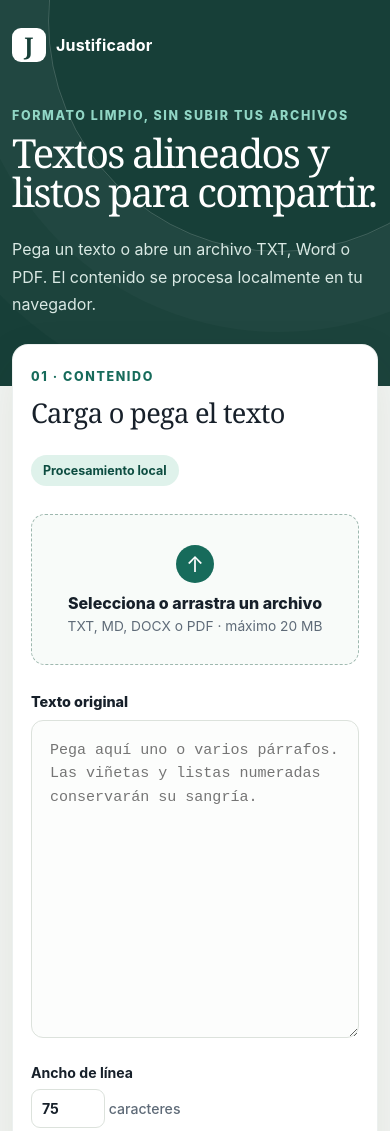
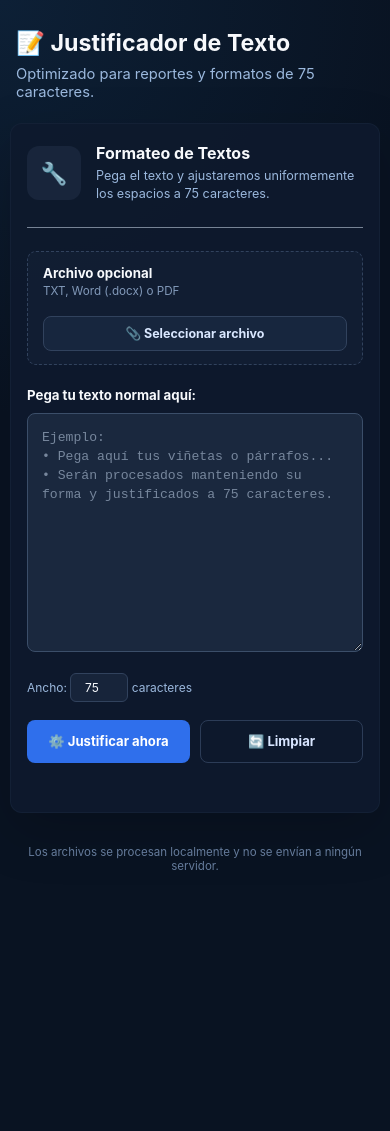
Before and after one commit to chachanito/justificador_git, a website with bundled scripts: page index.html in a window 390 px wide. Shown: the top 1131 px of the page. After the commit the page ends 901 px from the top, so only its background shows below. Built offline with nearby package versions, Linux system fonts and the light colour scheme.

Commit message:
Simplifica la interfaz con estilo oscuro

```diff
--- a/assets/css/styles.css
+++ b/assets/css/styles.css
@@ -1,107 +1,88 @@
 :root {
-    --ink: #17202a;
-    --muted: #5f6b78;
-    --paper: #ffffff;
-    --canvas: #f3f5f2;
-    --line: #dce2dc;
-    --accent: #176b5b;
-    --accent-dark: #0d4d41;
-    --accent-soft: #dff2eb;
-    --gold: #d89b3c;
-    --danger: #a33a35;
-    --shadow: 0 18px 50px rgba(28, 50, 42, .09);
+    --background: #091322;
+    --panel: #0e192d;
+    --border: #31425d;
+    --text: #f7f9fc;
+    --muted: #9bb8dd;
+    --blue: #2f6fec;
+    --blue-hover: #245ed1;
+    --success: #55d6a5;
+    --danger: #ff8b8b;
     font-family: Inter, ui-sans-serif, system-ui, -apple-system, BlinkMacSystemFont, "Segoe UI", sans-serif;
-    color: var(--ink);
-    background: var(--canvas);
+    color: var(--text);
+    background: var(--background);
 }
 
 * { box-sizing: border-box; }
-html { scroll-behavior: smooth; }
-body { margin: 0; min-width: 320px; background: var(--canvas); }
+html { color-scheme: dark; }
+body { min-width: 320px; min-height: 100vh; margin: 0; background: radial-gradient(circle at 0 0, #0d2036 0, var(--background) 42%); }
 button, input, textarea { font: inherit; }
-button { cursor: pointer; }
-button:disabled { cursor: not-allowed; opacity: .5; }
+button, .file-button { cursor: pointer; }
+button:disabled { cursor: not-allowed; opacity: .45; }
 
-.shell { width: min(1120px, calc(100% - 40px)); margin-inline: auto; }
-.hero { position: relative; overflow: hidden; color: #fff; background: #173f38; }
-.hero::after {
-    content: "";
-    position: absolute;
-    width: 460px;
-    height: 460px;
-    right: -120px;
-    top: -210px;
-    border: 1px solid rgba(255,255,255,.18);
-    border-radius: 50%;
-    box-shadow: 0 0 0 80px rgba(255,255,255,.025), 0 0 0 160px rgba(255,255,255,.018);
-}
-.hero__content { position: relative; z-index: 1; padding: 28px 0 80px; }
-.brand { display: inline-flex; align-items: center; gap: 10px; color: #fff; text-decoration: none; font-weight: 750; letter-spacing: .01em; }
-.brand__mark { display: grid; place-items: center; width: 34px; height: 34px; color: #173f38; background: #fff; border-radius: 9px; font-family: Georgia, serif; font-size: 23px; }
-.hero__copy { max-width: 760px; margin-top: 64px; }
-.eyebrow, .step { margin: 0 0 10px; color: #91d6c5; font-size: .78rem; font-weight: 800; letter-spacing: .13em; text-transform: uppercase; }
-h1 { max-width: 720px; margin: 0; font-family: Georgia, "Times New Roman", serif; font-size: clamp(2.5rem, 7vw, 5.4rem); font-weight: 500; line-height: .98; letter-spacing: -.045em; }
-.hero__lead { max-width: 660px; margin: 25px 0 0; color: #d9e9e4; font-size: clamp(1rem, 2vw, 1.2rem); line-height: 1.7; }
+.page-header { padding: 48px 22px 28px; }
+.page-header h1 { margin: 0; font-size: clamp(1.45rem, 3vw, 2rem); line-height: 1.2; }
+.page-header p { margin: 7px 0 0; color: var(--muted); font-size: .92rem; }
 
-.workspace { position: relative; z-index: 2; display: grid; gap: 24px; margin-top: -42px; padding-bottom: 64px; }
-.panel { padding: clamp(24px, 5vw, 48px); background: var(--paper); border: 1px solid rgba(23, 63, 56, .08); border-radius: 20px; box-shadow: var(--shadow); }
-.panel--result { box-shadow: none; }
-.panel__heading { display: flex; align-items: flex-start; justify-content: space-between; gap: 24px; margin-bottom: 28px; }
-.panel h2 { margin: 0; font-family: Georgia, "Times New Roman", serif; font-size: clamp(1.7rem, 3vw, 2.35rem); font-weight: 500; letter-spacing: -.025em; }
-.step { color: var(--accent); }
-.privacy-pill { flex: none; padding: 8px 12px; color: var(--accent-dark); background: var(--accent-soft); border-radius: 99px; font-size: .78rem; font-weight: 750; }
+.container { width: min(720px, calc(100% - 30px)); margin: 0 auto; padding-bottom: 28px; }
+.card { padding: 27px; background: rgba(14, 25, 45, .96); border: 1px solid rgba(49, 66, 93, .18); border-radius: 12px; box-shadow: 0 18px 55px rgba(0, 0, 0, .18); }
+.card + .card { margin-top: 20px; }
+.card-header { display: flex; align-items: center; gap: 15px; }
+.tool-icon { display: grid; flex: 0 0 54px; place-items: center; width: 54px; height: 54px; background: #18253b; border-radius: 12px; font-size: 1.35rem; }
+.card h2 { margin: 0; font-size: 1rem; }
+.card-header p, .result-heading p { margin: 4px 0 0; color: var(--muted); font-size: .79rem; line-height: 1.45; }
+.divider { height: 1px; margin: 23px 0; background: #9aa7b8; opacity: .75; }
 
-.drop-zone { display: grid; place-items: center; gap: 5px; padding: 30px 20px; border: 1.5px dashed #9eb8af; border-radius: 14px; background: #f8fbf9; text-align: center; transition: .2s ease; }
-.drop-zone:hover, .drop-zone:focus, .drop-zone.is-dragging { outline: none; border-color: var(--accent); background: var(--accent-soft); transform: translateY(-1px); }
-.drop-zone__icon { display: grid; place-items: center; width: 38px; height: 38px; margin-bottom: 5px; color: #fff; background: var(--accent); border-radius: 50%; font-size: 1.35rem; }
-.drop-zone__title { font-weight: 800; }
-.drop-zone__hint { color: var(--muted); font-size: .86rem; }
-.file-info { align-items: center; justify-content: space-between; gap: 20px; margin-top: 10px; padding: 11px 14px; background: #f2f7f4; border-radius: 10px; color: var(--muted); font-size: .88rem; }
+.file-row { display: flex; align-items: center; justify-content: space-between; gap: 18px; padding: 13px 15px; background: rgba(23, 36, 58, .55); border: 1px dashed var(--border); border-radius: 9px; }
+.file-row strong, .file-row span { display: block; }
+.file-row strong { font-size: .83rem; }
+.file-row span { margin-top: 3px; color: #8299b9; font-size: .73rem; }
+.file-button { flex: none; padding: 9px 12px; color: #d9e7ff; background: #17263e; border: 1px solid var(--border); border-radius: 8px; font-size: .78rem; font-weight: 700; transition: border-color .15s ease, background .15s ease; }
+.file-button:hover, .file-button:focus, .file-button.is-dragging { outline: none; background: #1c3151; border-color: #6091e9; }
+.file-info { align-items: center; justify-content: space-between; gap: 12px; margin-top: 8px; padding: 8px 12px; color: var(--muted); background: #142138; border-radius: 7px; font-size: .75rem; }
 .file-info:not([hidden]) { display: flex; }
-.link-button { padding: 0; color: var(--accent); background: none; border: 0; font-weight: 750; }
-.field-label { display: block; margin: 28px 0 10px; font-size: .9rem; font-weight: 800; }
-textarea { width: 100%; min-height: 280px; resize: vertical; padding: 18px; color: var(--ink); background: #fcfdfc; border: 1px solid var(--line); border-radius: 12px; font-family: "Courier New", monospace; font-size: .94rem; line-height: 1.55; }
-textarea:focus, input:focus { outline: 3px solid rgba(23, 107, 91, .15); border-color: var(--accent); }
+.file-info button { padding: 0; color: #81adff; background: none; border: 0; font-weight: 700; }
 
-.settings-row { display: flex; align-items: flex-end; justify-content: space-between; gap: 24px; margin-top: 22px; }
-.width-control { display: grid; gap: 8px; font-size: .88rem; font-weight: 750; }
-.width-control__input { color: var(--muted); font-weight: 500; }
-.width-control input { width: 74px; padding: 10px; color: var(--ink); background: #fff; border: 1px solid var(--line); border-radius: 9px; font-weight: 750; }
-.actions, .export-bar { display: flex; flex-wrap: wrap; gap: 10px; }
-.button { min-height: 44px; padding: 10px 17px; border: 1px solid transparent; border-radius: 10px; font-weight: 800; transition: transform .15s ease, background .15s ease, border-color .15s ease; }
+.field-label { display: block; margin: 22px 0 10px; font-size: .83rem; font-weight: 750; }
+textarea { width: 100%; min-height: 225px; padding: 14px; resize: vertical; color: #edf4ff; background: #1a283e; border: 1px solid #3b4e69; border-radius: 8px; font-family: "Courier New", Consolas, monospace; font-size: .82rem; line-height: 1.45; }
+textarea::placeholder { color: #77879d; }
+textarea:focus, input:focus { outline: 2px solid rgba(47, 111, 236, .32); border-color: #5d91ef; }
+
+.controls { display: flex; flex-direction: column; gap: 18px; margin-top: 17px; }
+.width-control { align-self: flex-end; color: var(--muted); font-size: .75rem; }
+.width-control input { width: 58px; padding: 6px 7px; color: var(--text); background: #17243a; border: 1px solid var(--border); border-radius: 6px; text-align: center; }
+.actions, .export-actions { display: flex; flex-wrap: wrap; gap: 10px; }
+.button { min-height: 43px; padding: 10px 18px; border: 1px solid transparent; border-radius: 8px; font-size: .82rem; font-weight: 750; transition: background .15s ease, border-color .15s ease, transform .15s ease; }
 .button:not(:disabled):hover { transform: translateY(-1px); }
-.button--primary { color: #fff; background: var(--accent); }
-.button--primary:hover { background: var(--accent-dark); }
-.button--ghost { color: var(--ink); background: #fff; border-color: var(--line); }
-.button--secondary { color: var(--accent-dark); background: #fff; border-color: #b8ccc5; }
-.button--secondary:hover { border-color: var(--accent); background: var(--accent-soft); }
-.status { min-height: 22px; margin: 16px 0 0; color: var(--muted); font-size: .9rem; }
+.button-primary { color: #fff; background: var(--blue); }
+.button-primary:hover { background: var(--blue-hover); }
+.button-outline { color: #d8e5ff; background: transparent; border-color: #2c3c57; }
+.button-outline:hover { background: #16243b; border-color: #45618a; }
+.status { min-height: 18px; margin: 12px 0 0; color: var(--muted); font-size: .76rem; }
+.status[data-type="success"] { color: var(--success); }
 .status[data-type="error"] { color: var(--danger); }
-.status[data-type="success"] { color: var(--accent); }
 
-.stats { color: var(--muted); font-size: .85rem; white-space: nowrap; }
-.result { min-height: 260px; max-height: 620px; margin: 0; padding: 24px; overflow: auto; color: #e8f3ef; background: #142d28; border: 1px solid #244c44; border-radius: 14px; tab-size: 4; font: .92rem/1.55 "Courier New", Consolas, monospace; }
-.export-bar { justify-content: flex-end; margin-top: 18px; }
-.notes { display: grid; grid-template-columns: repeat(3, 1fr); gap: 1px; overflow: hidden; color: #4e5b57; background: var(--line); border: 1px solid var(--line); border-radius: 14px; font-size: .86rem; line-height: 1.55; }
-.notes > div { padding: 18px; background: #f8faf8; }
-.notes code { color: var(--accent-dark); }
-.footer { padding: 24px 0 40px; color: var(--muted); text-align: center; font-size: .84rem; }
+.result-card { display: none; }
+.result-card.is-visible { display: block; }
+.result-heading { display: flex; align-items: flex-start; justify-content: space-between; gap: 16px; margin-bottom: 15px; }
+.result-heading > span { color: var(--muted); font-size: .72rem; }
+.result { min-height: 165px; max-height: 520px; margin: 0; padding: 16px; overflow: auto; color: #e7efff; background: #07111f; border: 1px solid #263b59; border-radius: 8px; font: .78rem/1.55 "Courier New", Consolas, monospace; }
+.export-actions { justify-content: flex-end; margin-top: 14px; }
+footer { padding: 4px 20px 28px; color: #657b9b; text-align: center; font-size: .72rem; }
 .sr-only { position: absolute; width: 1px; height: 1px; padding: 0; overflow: hidden; clip: rect(0, 0, 0, 0); white-space: nowrap; border: 0; }
 
-@media (max-width: 720px) {
-    .shell { width: min(100% - 24px, 1120px); }
-    .hero__content { padding-bottom: 68px; }
-    .hero__copy { margin-top: 46px; }
-    .panel { padding: 24px 18px; border-radius: 16px; }
-    .panel__heading, .settings-row { align-items: stretch; flex-direction: column; }
-    .privacy-pill { align-self: flex-start; }
+@media (max-width: 600px) {
+    .page-header { padding: 30px 16px 22px; }
+    .container { width: min(100% - 20px, 720px); }
+    .card { padding: 19px 16px; }
+    .file-row { align-items: stretch; flex-direction: column; }
+    .file-button { text-align: center; }
+    .width-control { align-self: flex-start; }
     .actions .button { flex: 1; }
-    .export-bar { justify-content: stretch; }
-    .export-bar .button { flex: 1 1 46%; }
-    .notes { grid-template-columns: 1fr; }
-    .stats { white-space: normal; }
+    .export-actions .button { flex: 1 1 44%; }
+    .result-heading { flex-direction: column; }
 }
 
 @media (prefers-reduced-motion: reduce) {
-    *, *::before, *::after { scroll-behavior: auto !important; transition: none !important; }
+    * { scroll-behavior: auto !important; transition: none !important; }
 }
--- a/assets/js/app.js
+++ b/assets/js/app.js
@@ -68,6 +68,7 @@ function runJustifier({ scroll = true } = {}) {
     elements.width.value = String(width);
     currentResult = justifyText(source, width);
     elements.result.textContent = currentResult;
+    document.querySelector('#result-panel').classList.add('is-visible');
 
     const stats = textStats(currentResult);
     elements.stats.textContent = `${stats.lines} líneas · máximo ${stats.longestLine} caracteres`;
@@ -284,6 +285,7 @@ elements.clear.addEventListener('click', () => {
     elements.fileInput.value = '';
     elements.fileInfo.hidden = true;
     elements.result.textContent = 'El resultado aparecerá aquí.';
+    document.querySelector('#result-panel').classList.remove('is-visible');
     elements.stats.textContent = 'Sin procesar';
     currentResult = '';
     currentBaseName = 'texto_justificado';
--- a/index.html
+++ b/index.html
@@ -3,91 +3,74 @@
 <head>
     <meta charset="utf-8">
     <meta name="viewport" content="width=device-width, initial-scale=1">
-    <meta name="description" content="Justifica texto a un ancho configurable y permite importar TXT, Word y PDF directamente en el navegador.">
-    <title>Justificador de texto</title>
+    <meta name="description" content="Justifica texto a 75 caracteres e importa archivos TXT, Word y PDF.">
+    <title>Justificador de Texto</title>
     <link rel="stylesheet" href="assets/css/styles.css">
 </head>
 <body>
-    <header class="hero">
-        <div class="shell hero__content">
-            <a class="brand" href="./" aria-label="Inicio del Justificador">
-                <span class="brand__mark" aria-hidden="true">J</span>
-                <span>Justificador</span>
-            </a>
-            <div class="hero__copy">
-                <p class="eyebrow">Formato limpio, sin subir tus archivos</p>
-                <h1>Textos alineados y listos para compartir.</h1>
-                <p class="hero__lead">Pega un texto o abre un archivo TXT, Word o PDF. El contenido se procesa localmente en tu navegador.</p>
-            </div>
-        </div>
+    <header class="page-header">
+        <h1><span aria-hidden="true">📝</span> Justificador de Texto</h1>
+        <p>Optimizado para reportes y formatos de 75 caracteres.</p>
     </header>
 
-    <main class="shell workspace">
-        <section class="panel" aria-labelledby="source-title">
-            <div class="panel__heading">
+    <main class="container">
+        <section class="card" aria-labelledby="form-title">
+            <div class="card-header">
+                <span class="tool-icon" aria-hidden="true">🔧</span>
                 <div>
-                    <p class="step">01 · Contenido</p>
-                    <h2 id="source-title">Carga o pega el texto</h2>
+                    <h2 id="form-title">Formateo de Textos</h2>
+                    <p>Pega el texto y ajustaremos uniformemente los espacios a 75 caracteres.</p>
                 </div>
-                <span class="privacy-pill">Procesamiento local</span>
             </div>
 
-            <input id="file-input" class="sr-only" type="file" accept=".txt,.md,.docx,.pdf,text/plain,application/pdf,application/vnd.openxmlformats-officedocument.wordprocessingml.document">
-            <label id="drop-zone" class="drop-zone" for="file-input" tabindex="0">
-                <span class="drop-zone__icon" aria-hidden="true">↑</span>
-                <span class="drop-zone__title">Selecciona o arrastra un archivo</span>
-                <span class="drop-zone__hint">TXT, MD, DOCX o PDF · máximo 20 MB</span>
-            </label>
+            <div class="divider"></div>
+
+            <div class="file-row">
+                <div>
+                    <strong>Archivo opcional</strong>
+                    <span>TXT, Word (.docx) o PDF</span>
+                </div>
+                <input id="file-input" class="sr-only" type="file" accept=".txt,.md,.docx,.pdf,text/plain,application/pdf,application/vnd.openxmlformats-officedocument.wordprocessingml.document">
+                <label id="drop-zone" class="file-button" for="file-input" tabindex="0">📎 Seleccionar archivo</label>
+            </div>
+
             <div id="file-info" class="file-info" hidden>
                 <span id="file-name"></span>
-                <button id="remove-file" class="link-button" type="button">Quitar archivo</button>
+                <button id="remove-file" type="button">Quitar</button>
             </div>
 
-            <label class="field-label" for="source-text">Texto original</label>
-            <textarea id="source-text" rows="12" placeholder="Pega aquí uno o varios párrafos. Las viñetas y listas numeradas conservarán su sangría."></textarea>
+            <label class="field-label" for="source-text">Pega tu texto normal aquí:</label>
+            <textarea id="source-text" rows="11" placeholder="Ejemplo:&#10;• Pega aquí tus viñetas o párrafos...&#10;• Serán procesados manteniendo su forma y justificados a 75 caracteres."></textarea>
 
-            <div class="settings-row">
-                <label class="width-control" for="line-width">
-                    <span>Ancho de línea</span>
-                    <span class="width-control__input"><input id="line-width" type="number" min="30" max="140" value="75"> caracteres</span>
-                </label>
+            <div class="controls">
+                <label class="width-control" for="line-width">Ancho: <input id="line-width" type="number" min="30" max="140" value="75"> caracteres</label>
                 <div class="actions">
-                    <button id="clear-button" class="button button--ghost" type="button">Limpiar</button>
-                    <button id="justify-button" class="button button--primary" type="button">Justificar texto</button>
+                    <button id="justify-button" class="button button-primary" type="button">⚙️ Justificar ahora</button>
+                    <button id="clear-button" class="button button-outline" type="button">🔄 Limpiar</button>
                 </div>
             </div>
             <p id="status" class="status" role="status" aria-live="polite"></p>
         </section>
 
-        <section id="result-panel" class="panel panel--result" aria-labelledby="result-title">
-            <div class="panel__heading">
+        <section id="result-panel" class="card result-card" aria-labelledby="result-title">
+            <div class="result-heading">
                 <div>
-                    <p class="step">02 · Resultado</p>
-                    <h2 id="result-title">Vista previa</h2>
+                    <h2 id="result-title">✅ Resultado</h2>
+                    <p>Vista previa del texto justificado.</p>
                 </div>
-                <div id="stats" class="stats">Sin procesar</div>
+                <span id="stats">Sin procesar</span>
             </div>
-
-            <pre id="result-text" class="result" tabindex="0" aria-label="Texto justificado">El resultado aparecerá aquí.</pre>
-
-            <div class="export-bar">
-                <button id="copy-button" class="button button--secondary" type="button" disabled>Copiar</button>
-                <button id="download-txt" class="button button--secondary" type="button" disabled>Descargar TXT</button>
-                <button id="download-docx" class="button button--secondary" type="button" disabled>Descargar Word</button>
-                <button id="download-pdf" class="button button--secondary" type="button" disabled>Descargar PDF</button>
+            <pre id="result-text" class="result" tabindex="0">El resultado aparecerá aquí.</pre>
+            <div class="export-actions">
+                <button id="copy-button" class="button button-outline" type="button" disabled>Copiar</button>
+                <button id="download-txt" class="button button-outline" type="button" disabled>Descargar TXT</button>
+                <button id="download-docx" class="button button-outline" type="button" disabled>Descargar Word</button>
+                <button id="download-pdf" class="button button-outline" type="button" disabled>Descargar PDF</button>
             </div>
         </section>
-
-        <aside class="notes" aria-label="Información importante">
-            <div><strong>Privacidad.</strong> El archivo no se envía a ningún servidor.</div>
-            <div><strong>PDF escaneado.</strong> Necesita OCR previo para contener texto seleccionable.</div>
-            <div><strong>Word.</strong> Se admite el formato moderno <code>.docx</code>.</div>
-        </aside>
     </main>
 
-    <footer class="footer">
-        <div class="shell">Proyecto abierto para usar, adaptar y mejorar.</div>
-    </footer>
+    <footer>Los archivos se procesan localmente y no se envían a ningún servidor.</footer>
 
     <script src="https://cdn.jsdelivr.net/npm/mammoth@1.8.0/mammoth.browser.min.js"></script>
     <script src="https://cdn.jsdelivr.net/npm/pdfjs-dist@3.11.174/build/pdf.min.js"></script>
```
